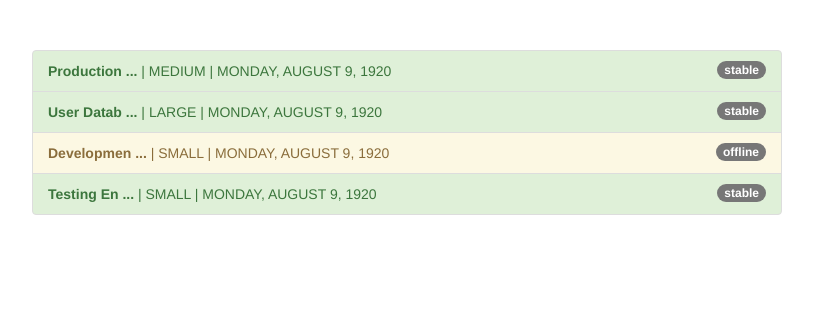
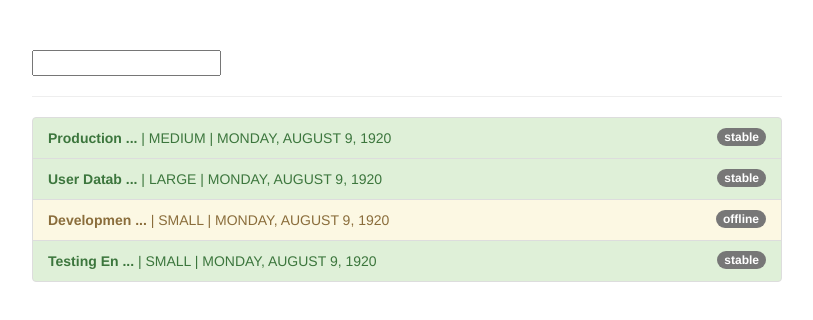
Before and after one commit to douglascamilo/angular-recipes, an Angular app: page / in a window 1280 px wide. Shown: the top 320 px of the page, without its empty margins (233-1046 px from the left). Built offline with nearby package versions, Linux system fonts and the light colour scheme.

Commit message:
Creating a filter pipe

```diff
--- a/src/app/app.component.html
+++ b/src/app/app.component.html
@@ -1,10 +1,12 @@
 <div class="container">
   <div class="row">
     <div class="col-xs-12 col-sm-10 col-md-8 col-sm-offset-1 col-md-offset-2">
+      <input type="text" [(ngModel)]="filteredStatus">
+      <hr>
       <ul class="list-group">
         <li
           class="list-group-item"
-          *ngFor="let server of servers"
+          *ngFor="let server of servers | filter:filteredStatus:'status'"
           [ngClass]="getStatusClasses(server)">
           <span
             class="badge">
--- a/src/app/app.component.ts
+++ b/src/app/app.component.ts
@@ -6,6 +6,7 @@
   styleUrls: ['./app.component.css']
 })
 export class AppComponent {
+  filteredStatus = '';
   servers = [
     {
       instanceType: 'medium',
@@ -32,6 +33,7 @@
       started: new Date(15, 1, 2017)
     }
   ];
+
   getStatusClasses(server: {instanceType: string, name: string, status: string, started: Date}) {
     return {
       'list-group-item-success': server.status === 'stable',
--- a/src/app/app.module.ts
+++ b/src/app/app.module.ts
@@ -5,11 +5,13 @@
 
 import { AppComponent } from './app.component';
 import { ShortenPipe } from './shorten.pipe';
+import { FilterPipe } from './filter.pipe';
 
 @NgModule({
   declarations: [
     AppComponent,
-    ShortenPipe
+    ShortenPipe,
+    FilterPipe
   ],
   imports: [
     BrowserModule,
--- /dev/null
+++ b/src/app/filter.pipe.ts
@@ -0,0 +1,15 @@
+import { Pipe, PipeTransform } from '@angular/core';
+
+@Pipe({
+  name: 'filter'
+})
+export class FilterPipe implements PipeTransform {
+
+  transform(value: any[], filterString: string, propName: string): any {
+    if (value.length === 0 || filterString === '') {
+      return value;
+    }
+
+    return value.filter(item => item[propName].includes(filterString));
+  }
+}
```
